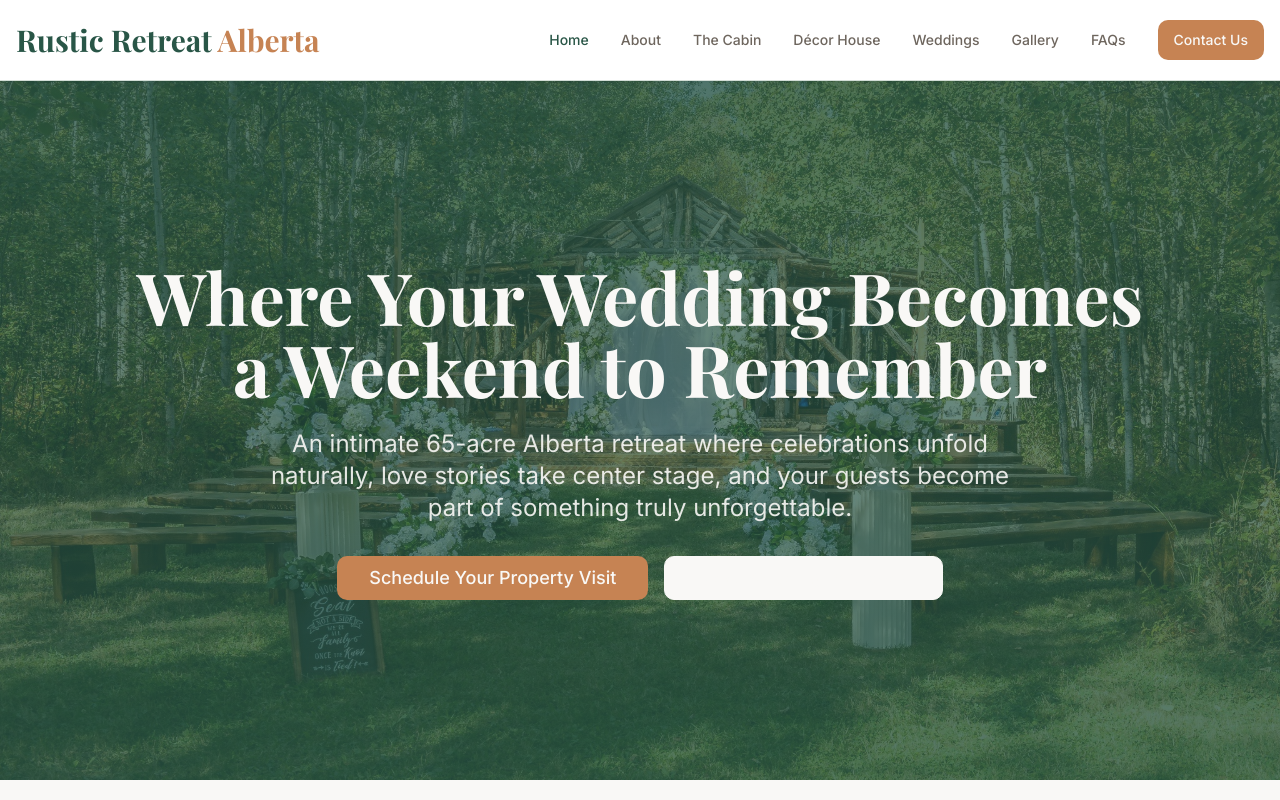
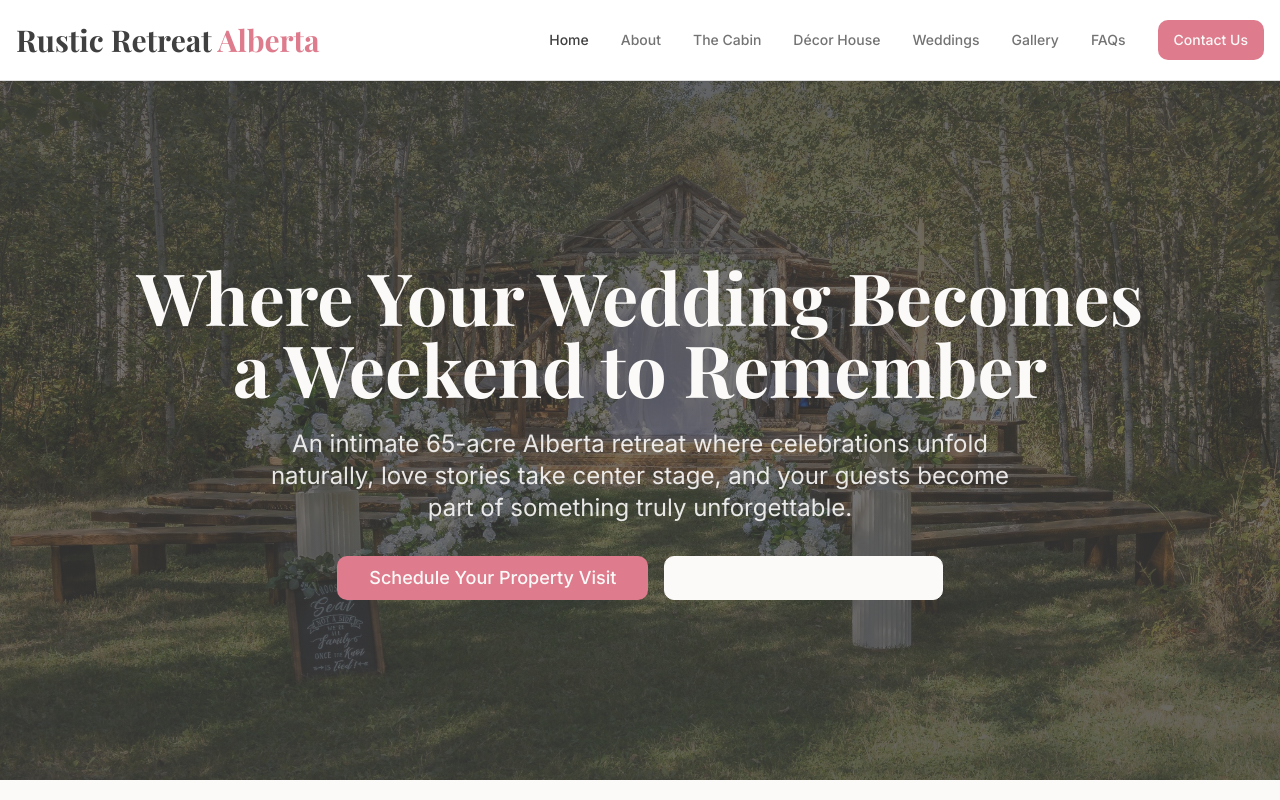
Before and after one commit to KrisWemet/rustic-retreat-weddings, a React (Vite) app: page / in a window 1280 px wide. Shown: the top 800 px of the page. Built offline with nearby package versions, Linux system fonts and the light colour scheme; the HTML template or start-up script is replaced by a standard one.

Commit message:
Refactor: Update color scheme

```diff
--- a/src/index.css
+++ b/src/index.css
@@ -8,69 +8,72 @@ All colors MUST be HSL.
 
 @layer base {
   :root {
-    /* Rustic Wedding Venue Design System - Earth Tones & Natural Elegance */
+    /* Modern Elegant Wedding Venue - Charcoal & Rose Gold */
 
-    /* Main Background - Warm Cream */
-    --background: 40 20% 97%;
-    --foreground: 30 10% 15%;
+    /* Main Background - Soft Warm White */
+    --background: 30 15% 98%;
+    --foreground: 0 0% 20%;
 
-    /* Card Backgrounds - Pure White for Content */
+    /* Card Backgrounds - Pure White for Contrast */
     --card: 0 0% 100%;
-    --card-foreground: 30 10% 15%;
+    --card-foreground: 0 0% 20%;
 
     --popover: 0 0% 100%;
-    --popover-foreground: 30 10% 15%;
+    --popover-foreground: 0 0% 20%;
 
-    /* Primary - Deep Forest Green */
-    --primary: 160 35% 25%;
-    --primary-foreground: 40 20% 97%;
+    /* Primary - Deep Charcoal */
+    --primary: 0 0% 25%;
+    --primary-foreground: 30 15% 98%;
 
-    /* Secondary - Warm Copper/Bronze */
-    --secondary: 25 50% 55%;
-    --secondary-foreground: 40 20% 97%;
+    /* Secondary - Metallic Rose Gold */
+    --secondary: 350 60% 68%;
+    --secondary-foreground: 0 0% 20%;
 
-    /* Muted - Soft Sage for Subtle Elements */
-    --muted: 140 15% 85%;
-    --muted-foreground: 30 8% 40%;
+    /* Muted - Light Gray for Subtle Elements */
+    --muted: 0 0% 92%;
+    --muted-foreground: 0 0% 45%;
 
-    /* Accent - Rich Gold */
-    --accent: 45 80% 60%;
-    --accent-foreground: 30 10% 15%;
+    /* Accent - Warm Champagne Gold */
+    --accent: 40 55% 75%;
+    --accent-foreground: 0 0% 20%;
 
     --destructive: 0 84.2% 60.2%;
-    --destructive-foreground: 40 20% 97%;
+    --destructive-foreground: 30 15% 98%;
 
-    --border: 140 15% 85%;
-    --input: 140 15% 85%;
-    --ring: 160 35% 25%;
+    --border: 0 0% 88%;
+    --input: 0 0% 88%;
+    --ring: 350 60% 68%;
 
     --radius: 0.75rem;
 
     /* Custom Design Tokens */
-    --forest-green: 160 35% 25%;
-    --forest-green-light: 160 30% 35%;
-    --forest-green-dark: 160 40% 18%;
+    --charcoal: 0 0% 25%;
+    --charcoal-light: 0 0% 35%;
+    --charcoal-dark: 0 0% 18%;
 
-    --copper: 25 50% 55%;
-    --copper-light: 25 50% 65%;
+    --rose-gold: 350 60% 68%;
+    --rose-gold-light: 350 55% 78%;
+    --rose-gold-dark: 350 65% 58%;
 
-    --gold: 45 80% 60%;
-    --gold-light: 45 75% 70%;
+    --champagne: 40 55% 75%;
+    --champagne-light: 40 50% 85%;
 
-    --cream: 40 20% 97%;
-    --warm-white: 40 15% 99%;
+    --warm-white: 30 15% 98%;
+    --soft-white: 30 10% 96%;
 
-    --earth-brown: 30 25% 35%;
+    --warm-gray: 20 5% 50%;
 
     /* Gradients */
-    --gradient-hero: linear-gradient(135deg, hsl(160 35% 25% / 0.95), hsl(160 40% 18% / 0.9));
-    --gradient-accent: linear-gradient(135deg, hsl(25 50% 55%), hsl(45 80% 60%));
-    --gradient-subtle: linear-gradient(180deg, hsl(40 20% 97%), hsl(140 15% 95%));
+    --gradient-hero: linear-gradient(135deg, hsl(0 0% 25% / 0.95), hsl(0 0% 18% / 0.92));
+    --gradient-accent: linear-gradient(135deg, hsl(350 60% 68%), hsl(40 55% 75%));
+    --gradient-subtle: linear-gradient(180deg, hsl(30 15% 98%), hsl(0 0% 96%));
+    --gradient-metallic: linear-gradient(135deg, hsl(350 60% 68% / 0.15), hsl(40 55% 75% / 0.15));
 
     /* Shadows */
-    --shadow-soft: 0 2px 8px hsl(30 10% 15% / 0.08);
-    --shadow-medium: 0 4px 16px hsl(30 10% 15% / 0.12);
-    --shadow-large: 0 8px 32px hsl(30 10% 15% / 0.15);
+    --shadow-soft: 0 2px 8px hsl(0 0% 20% / 0.08);
+    --shadow-medium: 0 4px 16px hsl(0 0% 20% / 0.12);
+    --shadow-large: 0 8px 32px hsl(0 0% 20% / 0.15);
+    --shadow-elegant: 0 10px 40px hsl(350 60% 68% / 0.2);
 
     /* Transitions */
     --transition-smooth: all 0.3s cubic-bezier(0.4, 0, 0.2, 1);
@@ -78,33 +81,33 @@ All colors MUST be HSL.
   }
 
   .dark {
-    --background: 160 20% 12%;
-    --foreground: 40 20% 95%;
+    --background: 0 0% 12%;
+    --foreground: 30 15% 95%;
 
-    --card: 160 18% 15%;
-    --card-foreground: 40 20% 95%;
+    --card: 0 0% 16%;
+    --card-foreground: 30 15% 95%;
 
-    --popover: 160 18% 15%;
-    --popover-foreground: 40 20% 95%;
+    --popover: 0 0% 16%;
+    --popover-foreground: 30 15% 95%;
 
-    --primary: 160 35% 45%;
-    --primary-foreground: 40 20% 97%;
+    --primary: 0 0% 85%;
+    --primary-foreground: 0 0% 15%;
 
-    --secondary: 25 50% 55%;
-    --secondary-foreground: 40 20% 97%;
+    --secondary: 350 60% 68%;
+    --secondary-foreground: 0 0% 15%;
 
-    --muted: 160 15% 25%;
-    --muted-foreground: 40 15% 70%;
+    --muted: 0 0% 25%;
+    --muted-foreground: 30 10% 70%;
 
-    --accent: 45 80% 60%;
-    --accent-foreground: 30 10% 15%;
+    --accent: 40 55% 75%;
+    --accent-foreground: 0 0% 15%;
 
     --destructive: 0 62.8% 30.6%;
-    --destructive-foreground: 40 20% 95%;
+    --destructive-foreground: 30 15% 95%;
 
-    --border: 160 15% 25%;
-    --input: 160 15% 25%;
-    --ring: 160 35% 45%;
+    --border: 0 0% 25%;
+    --input: 0 0% 25%;
+    --ring: 350 60% 68%;
   }
 }
 
@@ -145,6 +148,24 @@ All colors MUST be HSL.
     text-wrap: balance;
   }
 
+  /* Metallic Rose Gold Effect */
+  .text-rosegold {
+    @apply bg-gradient-to-r from-rosegold via-rosegold-light to-rosegold bg-clip-text text-transparent;
+  }
+
+  .border-rosegold {
+    @apply border-secondary;
+  }
+
+  /* Elegant Shadow Effects */
+  .shadow-elegant {
+    box-shadow: var(--shadow-elegant);
+  }
+
+  .shadow-soft {
+    box-shadow: var(--shadow-soft);
+  }
+
   /* Animations */
   @keyframes fade-in-up {
     from {
@@ -169,4 +190,20 @@ All colors MUST be HSL.
   .animate-fade-in {
     animation: fade-in 0.8s ease-out;
   }
+
+  @keyframes shimmer {
+    0% { background-position: -1000px 0; }
+    100% { background-position: 1000px 0; }
+  }
+
+  .animate-shimmer {
+    background: linear-gradient(
+      90deg,
+      hsl(350 60% 68% / 0) 0%,
+      hsl(350 60% 68% / 0.3) 50%,
+      hsl(350 60% 68% / 0) 100%
+    );
+    background-size: 1000px 100%;
+    animation: shimmer 3s infinite;
+  }
 }
--- a/tailwind.config.ts
+++ b/tailwind.config.ts
@@ -26,13 +26,14 @@ export default {
         primary: {
           DEFAULT: "hsl(var(--primary))",
           foreground: "hsl(var(--primary-foreground))",
-          light: "hsl(var(--forest-green-light))",
-          dark: "hsl(var(--forest-green-dark))",
+          light: "hsl(var(--charcoal-light))",
+          dark: "hsl(var(--charcoal-dark))",
         },
         secondary: {
           DEFAULT: "hsl(var(--secondary))",
           foreground: "hsl(var(--secondary-foreground))",
-          light: "hsl(var(--copper-light))",
+          light: "hsl(var(--rose-gold-light))",
+          dark: "hsl(var(--rose-gold-dark))",
         },
         destructive: {
           DEFAULT: "hsl(var(--destructive))",
@@ -45,7 +46,7 @@ export default {
         accent: {
           DEFAULT: "hsl(var(--accent))",
           foreground: "hsl(var(--accent-foreground))",
-          light: "hsl(var(--gold-light))",
+          light: "hsl(var(--champagne-light))",
         },
         popover: {
           DEFAULT: "hsl(var(--popover))",
@@ -55,21 +56,22 @@ export default {
           DEFAULT: "hsl(var(--card))",
           foreground: "hsl(var(--card-foreground))",
         },
-        forest: {
-          DEFAULT: "hsl(var(--forest-green))",
-          light: "hsl(var(--forest-green-light))",
-          dark: "hsl(var(--forest-green-dark))",
+        charcoal: {
+          DEFAULT: "hsl(var(--charcoal))",
+          light: "hsl(var(--charcoal-light))",
+          dark: "hsl(var(--charcoal-dark))",
         },
-        copper: {
-          DEFAULT: "hsl(var(--copper))",
-          light: "hsl(var(--copper-light))",
+        rosegold: {
+          DEFAULT: "hsl(var(--rose-gold))",
+          light: "hsl(var(--rose-gold-light))",
+          dark: "hsl(var(--rose-gold-dark))",
         },
-        gold: {
-          DEFAULT: "hsl(var(--gold))",
-          light: "hsl(var(--gold-light))",
+        champagne: {
+          DEFAULT: "hsl(var(--champagne))",
+          light: "hsl(var(--champagne-light))",
         },
-        cream: "hsl(var(--cream))",
-        earth: "hsl(var(--earth-brown))",
+        warmwhite: "hsl(var(--warm-white))",
+        warmgray: "hsl(var(--warm-gray))",
       },
       borderRadius: {
         lg: "var(--radius)",
```
